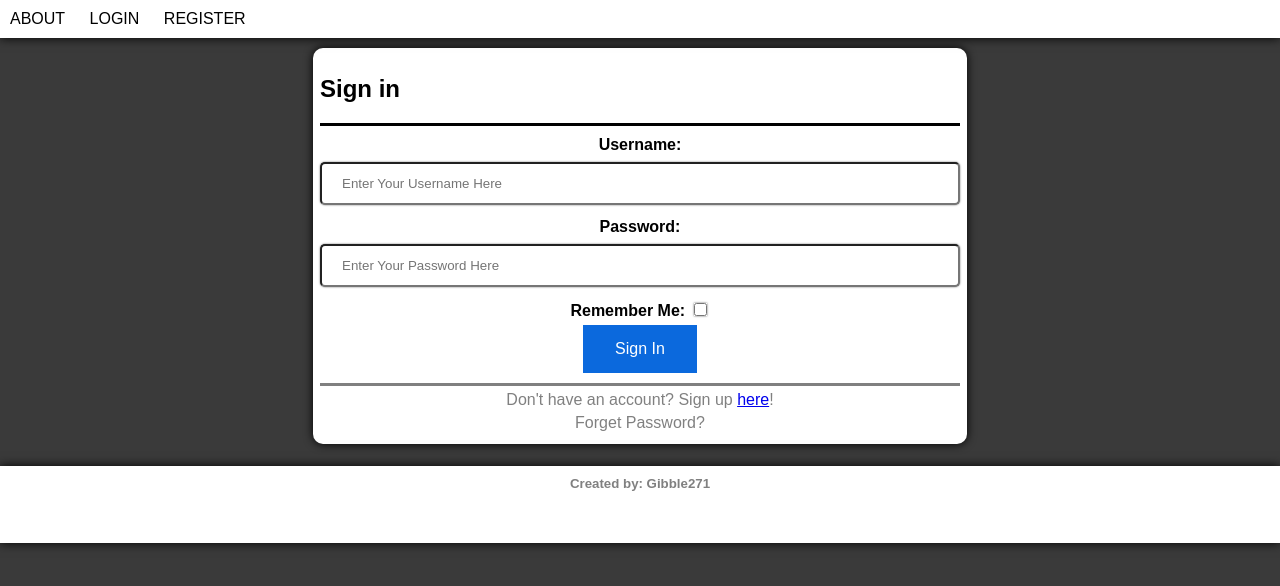
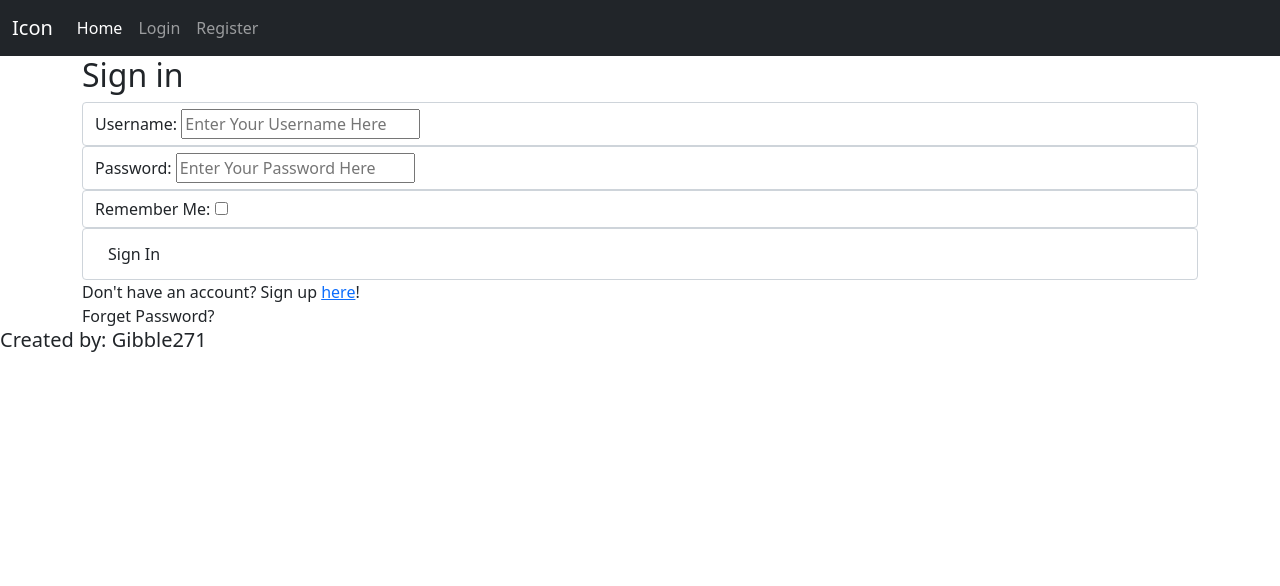
Before and after one commit to Gibble271/Blog_flask_1, a Flask app: page /login in a window 1280 px wide. Shown: the top 586 px of the page. Run offline with Flask 2, Linux system fonts and the light colour scheme.

Commit message:
switched to bootstrap.

```diff
--- a/blog/forms.py
+++ b/blog/forms.py
@@ -51,4 +51,4 @@ class UpdateAccountForm(FlaskForm):
     first_name = StringField('First Name:', validators=[DataRequired()])
     last_name = StringField('Last Name:', validators=[DataRequired()])
     username = StringField('Username:', validators=[DataRequired()])
-    submit = SubmitField('Submit')
+    submit = SubmitField('Update')
--- a/blog/static/css/main.css
+++ /dev/null
@@ -1,218 +0,0 @@
-.boolean_check{
-    box-shadow: #666 0px 0px 2px;
-    box-sizing: border-box;
-    cursor: pointer;
-}
-
-.btn {
-    background-color: #0b69dd; /* Green */
-    border: none;
-    color: white;
-    cursor: pointer;
-    display: inline-block;
-    font-size: 16px;
-    padding: 15px 32px;
-    text-align: center;
-    text-decoration: none;
-    transition-duration: 0.4s;
-}
-
-.btn:hover{
-    background-color: white;
-    border: solid;
-    border-color: #0b69dd;
-    color: #0b69dd;
-
-}
-
-.btn:active {
-    background-color: #0b69dd;
-    box-shadow: 0 5px #666;
-    transform: translateY(4px);
-}
-
-body{
-    background-color: rgb(58, 58, 58);
-    color: black;
-    font-family: Arial, Helvetica, sans-serif;
-    margin: 0px;
-    padding:0px;
-}
-
-.card-xs {
-    background-color: white;
-    border-radius: 10px;
-    box-shadow: black 0px 0px 10px;
-    margin:10px;
-    padding:7px;
-    width: 15%;
-    position: relative;
-
-
-}
-
-.card-s {
-    background-color: white;
-    border-radius: 10px;
-    box-shadow: black 0px 0px 10px;
-    margin:auto;
-    padding:7px;
-    width: 50%;
-}
-
-.card-s header {
-    border-bottom: solid;
-}
-
-.card-s form {
-    margin-top: 10px;
-    text-align: center;
-}
-
-.card-m {
-    background-color: white;
-    border-radius: 10px;
-    box-shadow: black 0px 0px 10px;
-    margin:auto;
-    padding:7px;
-    width: 75%;
-}
-
-.card-m header{
-    border-bottom: solid;
-}
-
-.container {
-    margin-bottom: 10px;
-    margin-top: 10px;
-}
-
-.extra-info{
-    border-top: solid;
-    color: gray;
-    margin-top: 10px;
-    text-align: center;
-}
-
-.extra-info div {
-    margin: 5px;
-}
-
-.extra-info div a:hover {
-    color:#0b69dd;
-    font-weight: bold;
-}
-
-.flash-message {
-    border-radius: 5px;
-    color: black;
-    text-align: center;
-    top: 0;
-    width: 100%;
-}
-
-.flash-message p {
-    padding: 10px;
-}
-
-.form-control {
-    font-weight: bold;
-    margin-top: 5px;
-}
-
-footer {
-    background-color: white;
-    bottom: 0;
-    box-shadow: black 0px 0px 10px;
-    color:gray;
-    width: 100%;
-}
-
-footer h5 {
-    text-align: center;
-    padding:10px;
-}
-
-nav {
-    background-color: white;
-    box-shadow: black 0px 0px 10px;
-    color: black;
-    position: sticky;
-    top: 0;
-    width: 100%;
-}
-
-.navigation_ul {
-    list-style-type: none;
-    margin: 0px;
-    padding: 10px;
-}
-
-.navigation_li {
-    display: inline-block;
-    margin-right: 20px;
-}
-
-.navigation_a {
-    color:black;
-    cursor: pointer;
-    text-decoration-line: none;
-    text-transform: uppercase;
-}
-
-.navigation_a:hover{
-    text-decoration-line: underline;
-}
-
-.post{
-    border-bottom: solid;
-    border: solid;
-    border-radius: 10px;
-    margin: 5px;
-}
-
-.post a {
-    text-decoration-line: none;
-    color: black;
-}
-
-.post:hover{
-    background-color: #0b69dd;
-}
-
-.post-title {
-    border-bottom: dotted;
-    padding:5px;
-}
-.post-content {
-    padding: 10px;
-}
-
-section {
-    background-color: white;
-    border-radius: 10px;
-    box-shadow: black 0px 0px 10px;
-    margin:auto;
-}
-
-section header {
-    border-bottom: solid;
-}
-
-section header h2 {
-    padding: 15px;
-}
-
-.text_field{
-    border-radius: 5px;
-    box-sizing: border-box;
-    box-shadow: #666 0px 0px 2px;
-    margin: 8px 0;
-    padding: 12px 20px;
-    width: 100%;
-}
-
-.text_field:focus{
-    background-color: lightblue;
-    border: 3px solid #555;
-}
--- a/blog/templates/account.html
+++ b/blog/templates/account.html
@@ -1,7 +1,7 @@
 {% extends "base.html" %}
 {% block content %}
     <div class="card-s">
-        <header><h2>Sign up</h2></header>
+        <header><h2>Account:</h2></header>
         <form method="POST">
             {{form.hidden_tag()}}
             <div class="form-control">
--- a/blog/templates/base.html
+++ b/blog/templates/base.html
@@ -1,24 +1,34 @@
 <!doctype html>
 <html>
     <head>
+        <meta charset="utf-8">
+        <meta name="viewport" content="width=device-width, initial-scale=1">
+        <link href="https://cdn.jsdelivr.net/npm/bootstrap@5.0.0-beta1/dist/css/bootstrap.min.css" rel="stylesheet" integrity="sha384-giJF6kkoqNQ00vy+HMDP7azOuL0xtbfIcaT9wjKHr8RbDVddVHyTfAAsrekwKmP1" crossorigin="anonymous">
         <link rel="stylesheet" href="{{ url_for('static', filename='css/main.css') }}">
         <title>{{ title }}</title>
     </head>
 
     <body>
-        <nav>
-            <ul class="navigation_ul">
-                <li class="navigation_li"><a class="navigation_a" href="{{url_for('about')}}">About </a></li>
-                {% if current_user.is_anonymous %}
-                <li class="navigation_li"><a class="navigation_a" href="{{url_for('login')}}">Login</a></li>
-                <li class="navigation_li"><a class="navigation_a" href="{{url_for('register')}}">Register</a></li>
-                {% else %}
-                <li class="navigation_li"><a class="navigation_a" href="{{url_for('createCommunity')}}">Create Community</a></li>
-                <li class="navigation_li"><a class="navigation_a" href="{{url_for('account')}}">Account</a></li>
-                <li class="navigation_li"><a class="navigation_a" href="{{url_for('logout')}}">Logout</a></li>
-                {% endif %}
-            </ul>
-        </nav>
+        <nav class="navbar navbar-expand-lg navbar-dark bg-dark">
+            <div class="container-fluid">
+              <a class="navbar-brand" href="{{url_for('about')}}">Icon</a>
+              <button class="navbar-toggler" type="button" data-bs-toggle="collapse" data-bs-target="#navbarNavAltMarkup" aria-controls="navbarNavAltMarkup" aria-expanded="false" aria-label="Toggle navigation">
+                <span class="navbar-toggler-icon"></span>
+              </button>
+              <div class="collapse navbar-collapse" id="navbarNavAltMarkup">
+                <div class="navbar-nav">
+                  <a class="nav-link active" aria-current="page" href="{{url_for('about')}}">Home</a>
+                  {% if current_user.is_anonymous %}
+                  <a class="nav-link" href="{{url_for('login')}}">Login</a>
+                  <a class="nav-link" href="{{url_for('register')}}">Register</a>
+                  {% else %}
+                  <a class="nav-link" href="{{url_for('createCommunity')}}">Create Community</a>
+                  <a class="nav-link" href="{{url_for('logout')}}">Logout</a>
+                  {% endif %}
+                </div>
+              </div>
+            </div>
+          </nav>
 
         <div class="flash-message">
             {% with messages = get_flashed_messages() %}
@@ -33,5 +43,7 @@
             {% block content %}{% endblock %}
         </div>
         <footer> <h5>Created by: Gibble271<h5></footer>
+
+        <script src="https://cdn.jsdelivr.net/npm/bootstrap@5.0.0-beta1/dist/js/bootstrap.bundle.min.js" integrity="sha384-ygbV9kiqUc6oa4msXn9868pTtWMgiQaeYH7/t7LECLbyPA2x65Kgf80OJFdroafW" crossorigin="anonymous"></script>
     </body>
 </html>
```
